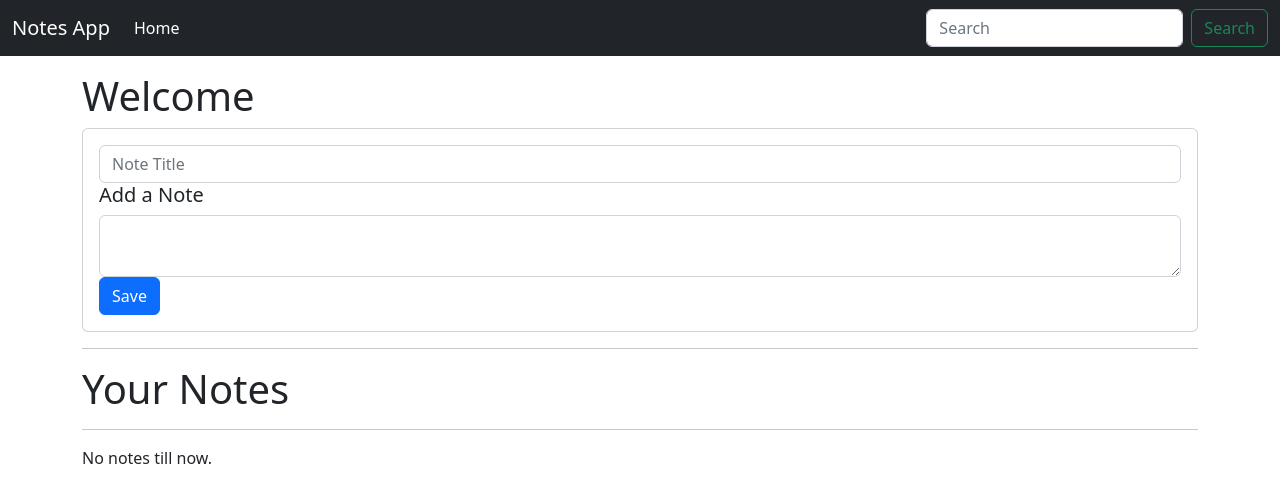
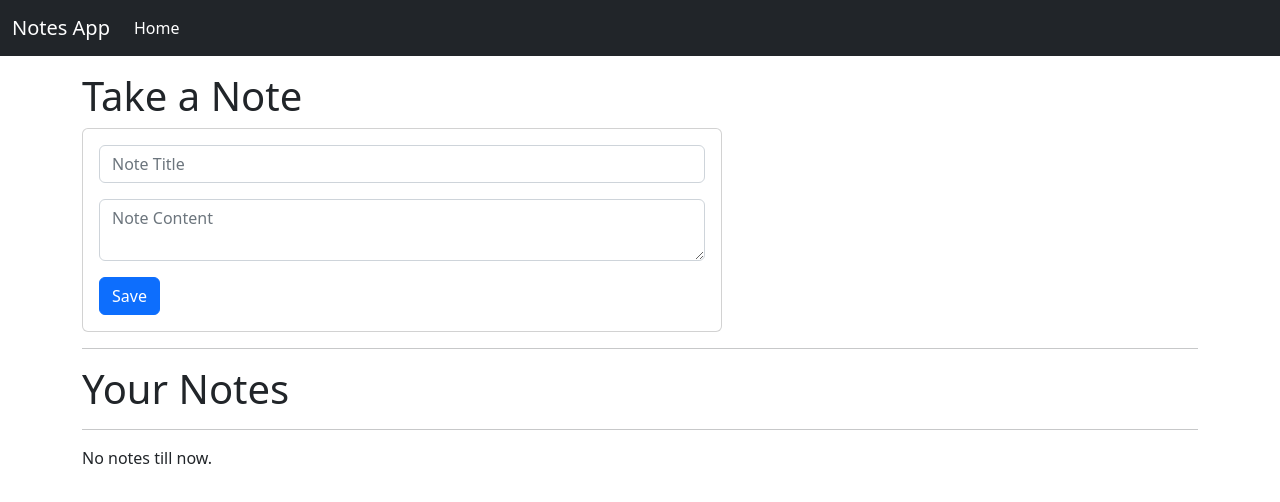
Before and after one commit to Aboli-6602/Notes-Taking-Website, a plain HTML site: page index.html in a window 1280 px wide. Drawn offline with nearby package versions, Linux system fonts and the light colour scheme.

Commit message:
removed search box

```diff
--- a/index.html
+++ b/index.html
@@ -27,23 +27,19 @@
                         <a class="nav-link active" aria-current="page" href="#">Home</a>
                     </li>
                 </ul>
-                <form class="d-flex" role="search">
-                    <input id="searchTxt" class="form-control me-2" type="search" placeholder="Search" aria-label="Search">
-                    <button class="btn btn-outline-success" type="submit">Search</button>
-                </form>
             </div>
         </div>
     </nav>
 
     <div class="container my-3">
-        <h1>Welcome</h1>
-        <div class="card">
+        <h1>Take a Note</h1>
+        <div class="card" style="width: 40rem;">
             <div class="card-body">
                 <input id="noteName" class="form-control" type="text" placeholder="Note Title" aria-label="default input example">
-                <h5 class="card-title">Add a Note</h5>
-                <div class="input-group">
+                <!-- <h5 class="card-title">Add a Note</h5> -->
+                <div class="input-group my-3">
                     <!-- <span class="input-group-text"></span> -->
-                    <textarea id="addTxt" class="form-control" aria-label="With textarea"></textarea>
+                    <textarea id="addTxt" class="form-control" placeholder="Note Content" aria-label="With textarea"></textarea>
                 </div>
                 <button id="addBtn" class="btn btn-primary">Save</button>
             </div>
```
